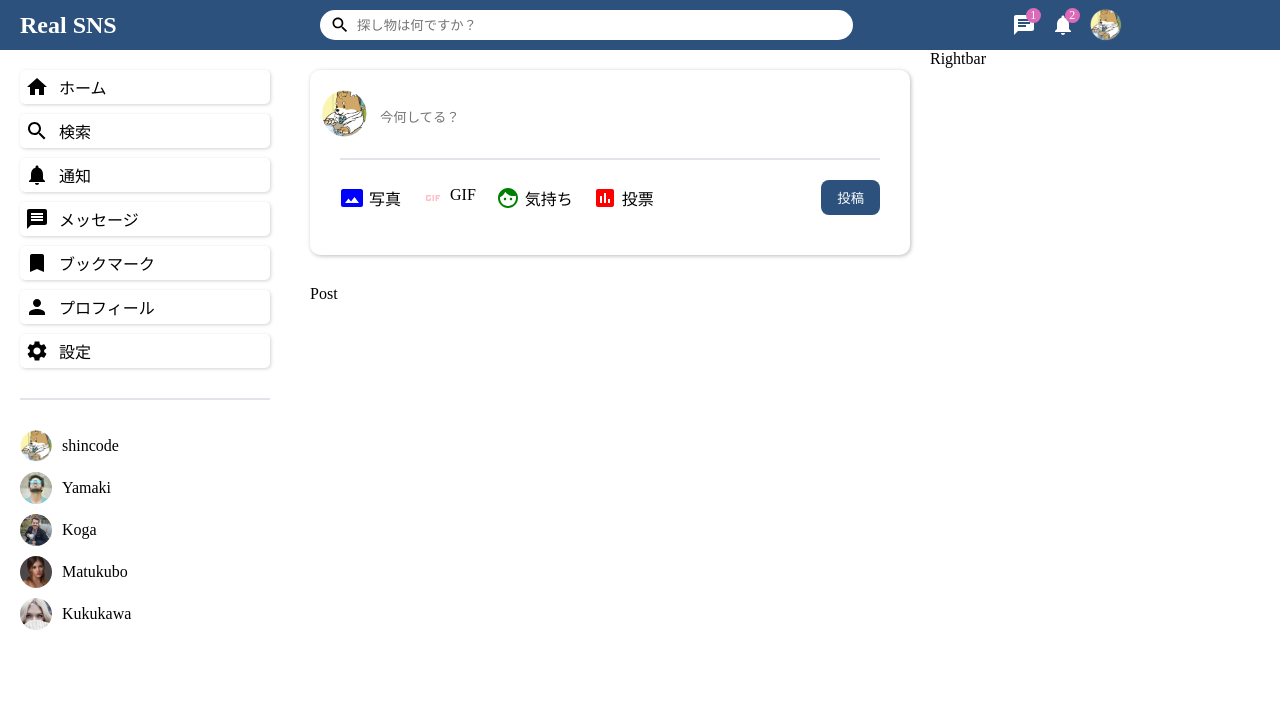
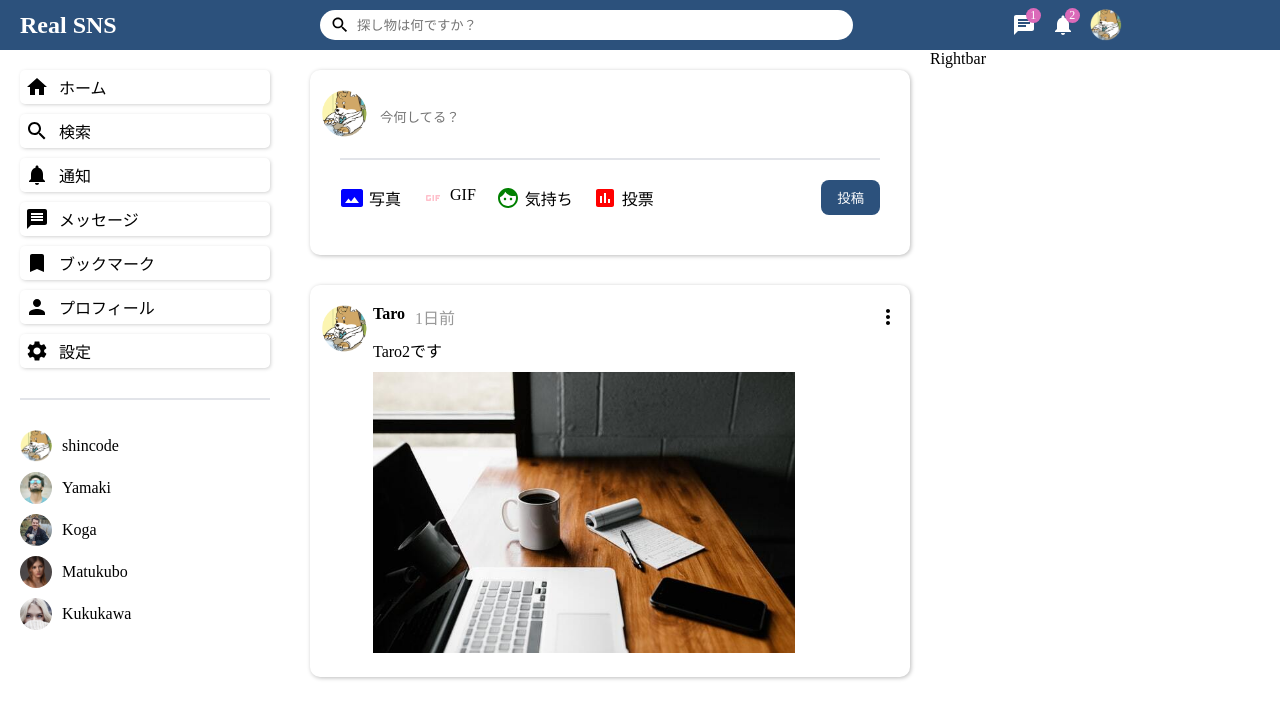
Before and after one commit to TaroAri/real-sns-frontend, a React (Create React App) app: page / in a window 1280 px wide. Shown: the top 718 px of the page. Built offline with nearby package versions, Linux system fonts and the light colour scheme.

Commit message:
postコンポーネントの作成

```diff
--- a/src/components/post/Post.css
+++ b/src/components/post/Post.css
@@ -0,0 +1,43 @@
+.postContainer {
+  display: flex;
+  gap: 5px;
+  padding: 20px 10px;
+  border-radius: 10px;
+  box-shadow: 1px 1px 4px rgb(188, 188, 188);
+}
+
+.postMain {
+  width: 100%;
+}
+
+.postHeader {
+  display: flex;
+  justify-content: space-between;
+  margin-bottom: 5px;
+}
+
+.postHeaderRight {
+  display: flex;
+  gap: 10px;
+}
+
+.postHeaderIcon {
+  width: 48px;
+  height: 48px;
+}
+
+.postHeaderUser {
+  font-weight: bold;
+}
+
+.relativeTimeContainer {
+  color: #999999;
+}
+
+.postContents {
+  margin-bottom: 10px;
+}
+
+.postImg {
+  width: 80%;
+}
--- a/src/components/post/Post.jsx
+++ b/src/components/post/Post.jsx
@@ -1,6 +1,49 @@
 import React from "react";
 import "./Post.css";
+import MoreVertIcon from "@mui/icons-material/MoreVert";
 
-export default function Post() {
-  return <div>Post</div>;
+export default function Post({ _id, username, profilePicture, post }) {
+  //投稿の経過時間の計算
+  const formatRelativeTime = (createdAt) => {
+    const elapsed = Date.now() - new Date(createdAt).getTime();
+    const units = [
+      { label: "年", ms: 1000 * 60 * 60 * 24 * 365 },
+      { label: "ヶ月", ms: 1000 * 60 * 60 * 24 * 30 },
+      { label: "日", ms: 1000 * 60 * 60 * 24 },
+      { label: "時間", ms: 1000 * 60 * 60 },
+      { label: "分", ms: 1000 * 60 },
+      { label: "秒", ms: 1000 },
+    ];
+    for (const { label, ms } of units) {
+      const value = Math.floor(elapsed / ms);
+      if (value >= 1) return value + label;
+    }
+  };
+
+  return (
+    <div className="postContainer">
+      <img
+        src={"assets/person/" + profilePicture + ".jpeg"}
+        className="postHeaderIcon"
+        alt=""
+      />
+      <div className="postMain">
+        <div className="postHeader">
+          <div className="postHeaderRight">
+            <p className="postHeaderUser">{username}</p>
+            <p className="relativeTimeContainer">
+              {formatRelativeTime(post.createdAt) + "前"}
+            </p>
+          </div>
+          <div className="postHeaderLeft">
+            <MoreVertIcon />
+          </div>
+        </div>
+        <div className="postContents">{post.desc}</div>
+        {post.img && (
+          <img src={"/assets/post/" + post.img + ".jpeg"} className="postImg" />
+        )}
+      </div>
+    </div>
+  );
 }
--- a/src/components/timeline/Timeline.jsx
+++ b/src/components/timeline/Timeline.jsx
@@ -19,11 +19,59 @@ export default function Timeline() {
     __v: 0,
   };
 
+  const posts = [
+    {
+      _id: "69fbfa81e3c02bbfaa06459f",
+      userId: "69eb1e87734f83a2fe696ba0",
+      desc: "Taro2です",
+      img: "1",
+      likes: [],
+      createdAt: "2026-05-07T02:35:45.836Z",
+      updatedAt: "2026-05-07T02:35:45.836Z",
+      __v: 0,
+    },
+    {
+      _id: "69fbe911505a3a0de84ee9ae",
+      userId: "69cda9773e1e29e06bff9d6e",
+      desc: "2回目の投稿です",
+      img: "sample.png",
+      likes: ["69eb1e87734f83a2fe696ba0"],
+      createdAt: "2026-05-07T01:21:21.293Z",
+      updatedAt: "2026-05-07T02:14:50.084Z",
+      __v: 0,
+    },
+    {
+      _id: "69fbf937e3c02bbfaa06458c",
+      userId: "69cda9773e1e29e06bff9d6e",
+      desc: "n回目の投稿です",
+      img: "sample.png",
+      likes: [],
+      createdAt: "2026-05-07T02:30:15.591Z",
+      updatedAt: "2026-05-07T02:30:15.591Z",
+      __v: 0,
+    },
+    {
+      _id: "69fbf93be3c02bbfaa06458e",
+      userId: "69cda9773e1e29e06bff9d6e",
+      desc: "n回目の投稿です",
+      img: "sample.png",
+      likes: [],
+      createdAt: "2026-05-07T02:30:19.205Z",
+      updatedAt: "2026-05-07T02:30:19.205Z",
+      __v: 0,
+    },
+  ];
+
   return (
     <div className="timelineContainer">
       <Share _id={user._id} profilePicture={user.profilePicture} />
 
-      <Post />
+      <Post
+        _id={user._id}
+        username={user.username}
+        profilePicture={user.profilePicture}
+        post={posts[0]}
+      />
       {/* 投稿の数だけ繰り返して表示する */}
     </div>
   );
```
